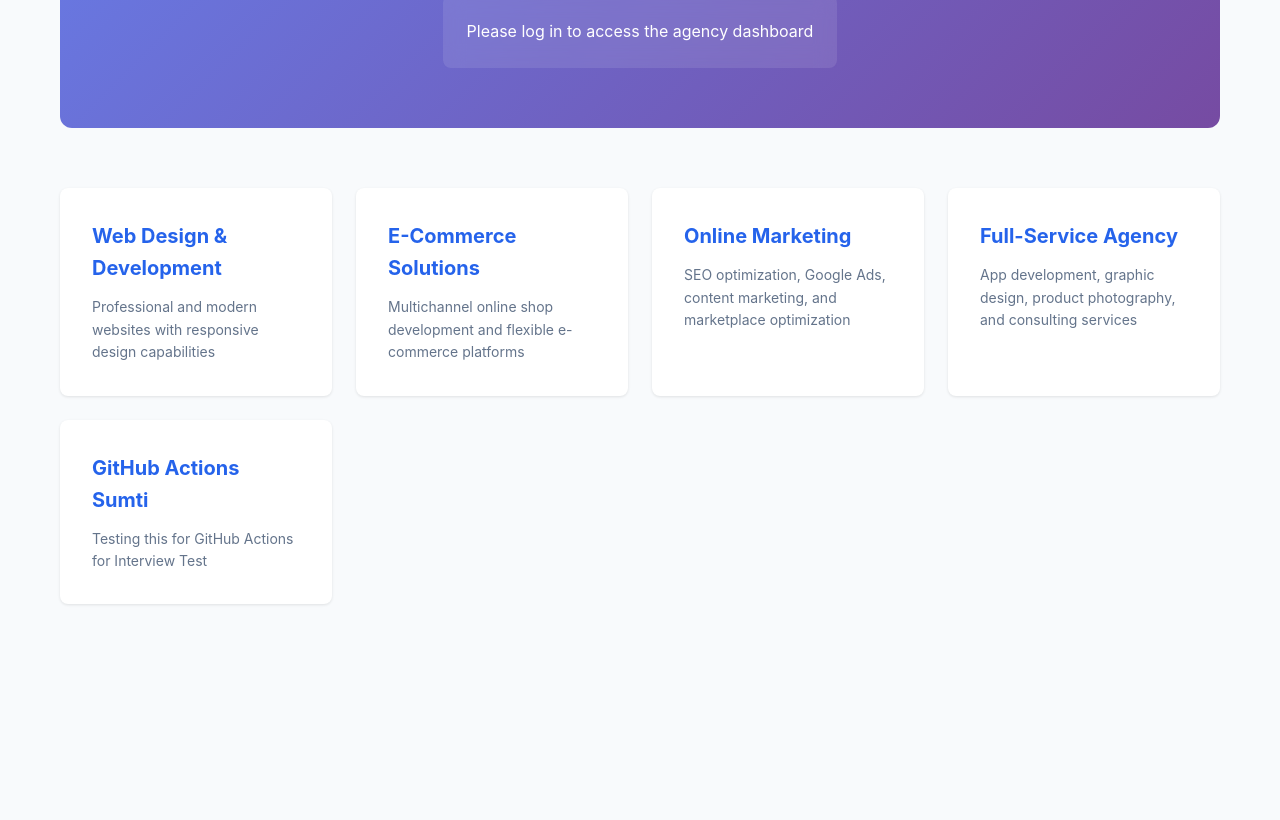
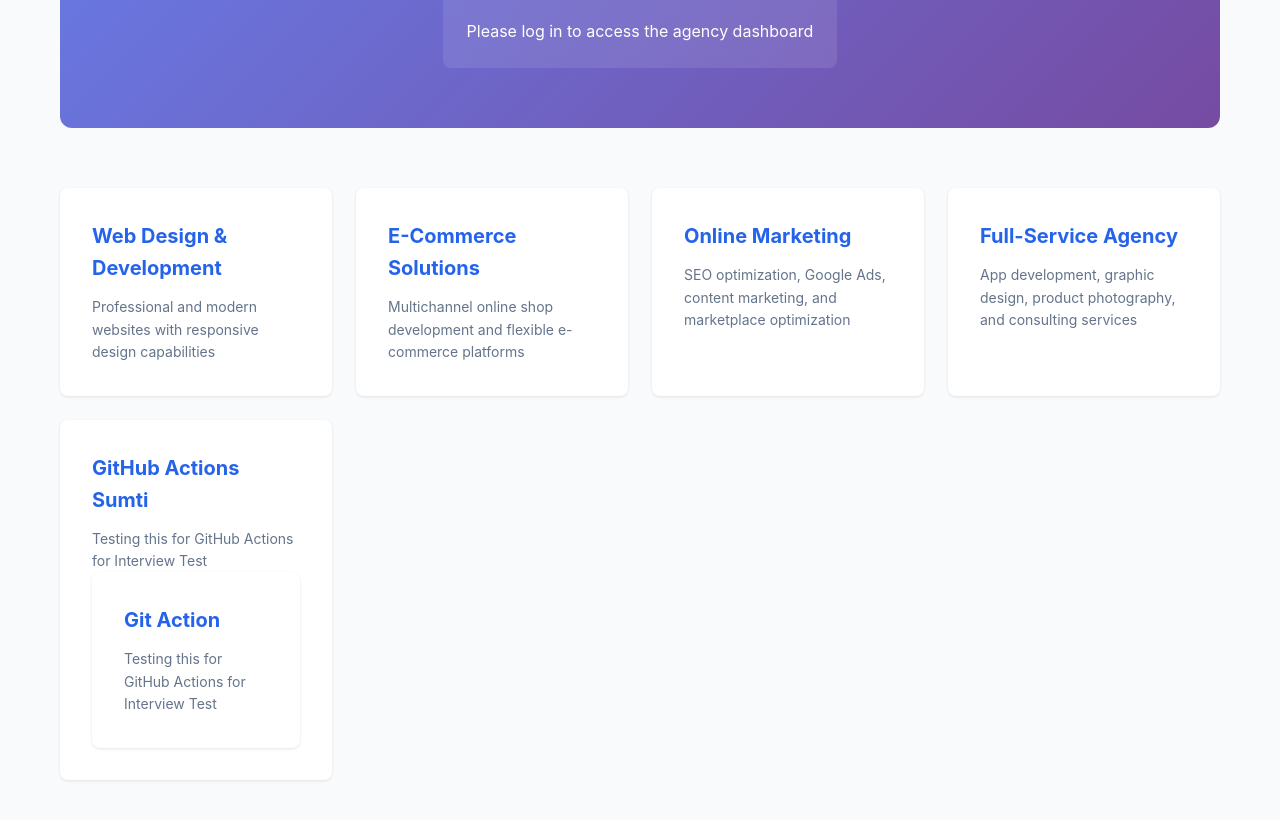
Before and after one commit to mehtasumti/LSINT-Frontend, a Next.js app: page / in a window 1280 px wide. Shown: the part 326-1146 px from the top of the page. Before the commit the page ends 970 px from the top, so only its background shows below. Built offline with nearby package versions, Linux system fonts and the light colour scheme; no server answers.

Commit message:
Testing GitHub Actions Sumti - Test 2

```diff
--- a/pages/index.js
+++ b/pages/index.js
@@ -49,6 +49,10 @@ export default function Home() {
         <div className={styles.featureCard}>
           <h3>GitHub Actions Sumti</h3>
           <p>Testing this for GitHub Actions for Interview Test</p>
+        <div className={styles.featureCard}>
+          <h3>Git Action</h3>
+          <p>Testing this for GitHub Actions for Interview Test</p>
+        </div>
         </div>
       </div>
     </div>
```
